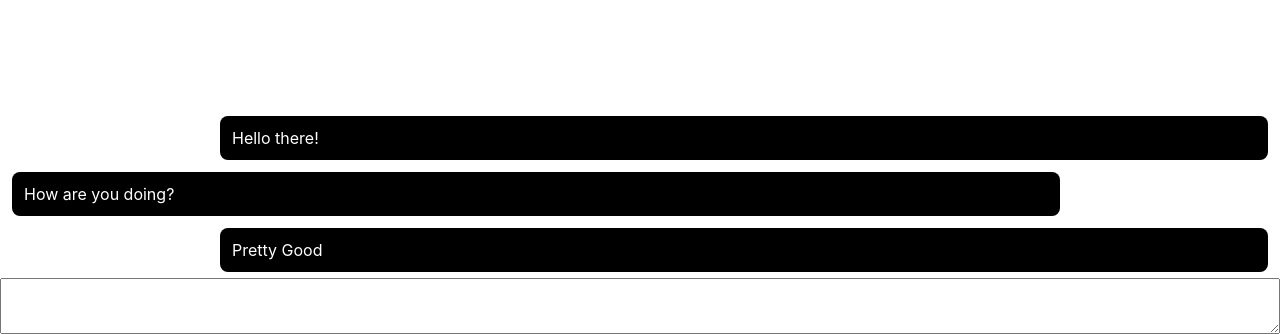
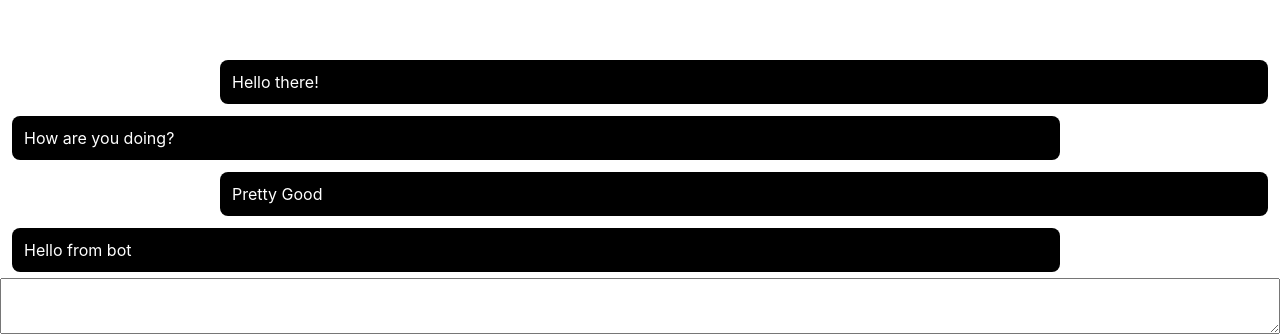
Before and after one commit to phhien203/ultimate-react-state-management, a React (Create React App) app: page / in a window 1280 px wide. Shown: the part 466-800 px from the top of the page. Built offline with nearby package versions, Linux system fonts and the light colour scheme.

Commit message:
useFakeMessage to generate dummy message

```diff
--- a/src/App.js
+++ b/src/App.js
@@ -3,6 +3,7 @@ import { useState } from "react";
 import Message from "./Message";
 import "./App.css";
 import Input from "./Input";
+import { useFakeMessage } from "./hooks/useFakeMessage";
 
 const styles = {
   wrapper: {
@@ -28,6 +29,7 @@ const initialMessages = [
 function App() {
   const [messages, setMessages] = useState(initialMessages);
   const [currentMessage, setCurrentMessage] = useState("");
+  useFakeMessage({ setMessages, message: "Hello from bot" });
 
   return (
     <div style={styles.wrapper}>
--- /dev/null
+++ b/src/hooks/useFakeMessage.js
@@ -0,0 +1,21 @@
+import { useEffect } from "react";
+
+export const useFakeMessage = ({
+  setMessages,
+  message,
+  from = "Test",
+  timeout = 5000,
+}) => {
+  useEffect(() => {
+    let timeoutId = setTimeout(() => {
+      setMessages((messages) => [
+        ...messages,
+        { id: messages.length + 1, content: message, from },
+      ]);
+    }, timeout);
+
+    return () => {
+      clearTimeout(timeoutId);
+    };
+  }, [setMessages, message, from, timeout]);
+};
```
